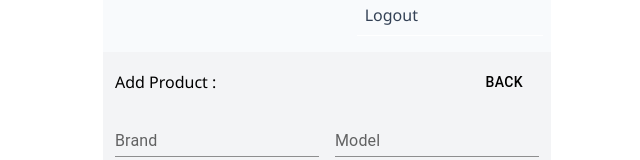
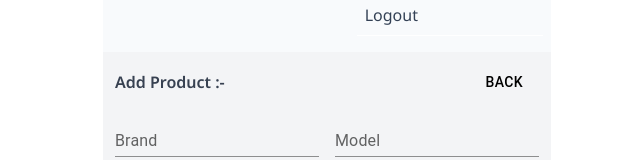
Before and after one commit to ashaansojib/st-admin-pannel, a React (Vite) app: page /add-product/1 in a window 1280 px wide. Shown: the part 241-401 px from the top of the page, without its empty margins (313-953 px from the left). Built offline with nearby package versions, Linux system fonts and the light colour scheme; no server answers; sample sign-in values are in the browser's storage.

Commit message:
updatefirebase

```diff
--- a/src/components/add-item/AddItem.jsx
+++ b/src/components/add-item/AddItem.jsx
@@ -40,7 +40,7 @@ const AddItem = () => {
     return (
         <div className='add-product'>
             <div className='page-header'>
-                <h2 className='text-xl font-medium'>Add Product : </h2>
+                <h2 className='page-title'>Add Product :-</h2>
                 <Button onClick={back} variant='primary'>Back</Button>
             </div>
             <ToastContainer />
```
